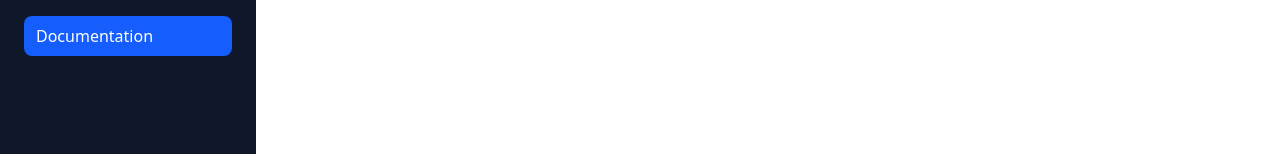
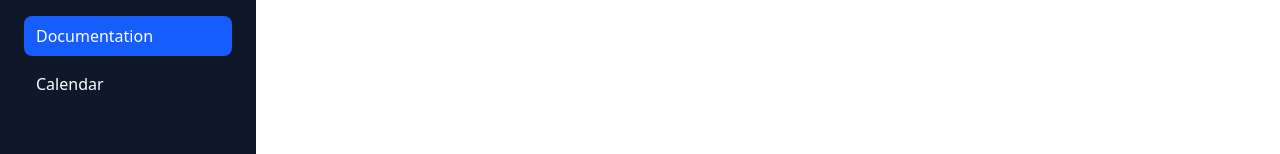
Before and after one commit to garcesjohnmarc30-create/AuditPro, a Next.js app: page /documentation in a window 1280 px wide. Shown: the part 151-305 px from the top of the page. Built offline with nearby package versions, Linux system fonts and the light colour scheme.

Commit message:
Update sidebar with Calendar link

```diff
--- a/components/layout/sidebar.tsx
+++ b/components/layout/sidebar.tsx
@@ -16,7 +16,7 @@ export default function Sidebar() {
         <h1 className="text-white text-2xl font-bold">AuditPro</h1>
       </div>
 
-      {/* Main Navigation (Dito ang Trip Tickets at Documentation) */}
+      {/* Main Navigation */}
       <nav className="flex-grow space-y-2">
         <p className="text-[10px] text-slate-500 uppercase font-bold tracking-wider mb-4">Menu</p>
 
@@ -26,9 +26,13 @@ export default function Sidebar() {
         <Link href="/documentation" className={getLinkClass("/documentation")}>
           Documentation
         </Link>
+        {/* DITO NATIN IDINAGDAG ANG CALENDAR */}
+        <Link href="/calendar" className={getLinkClass("/calendar")}>
+          Calendar
+        </Link>
       </nav>
 
-      {/* Footer Navigation (Dito lang ang Profile sa ilalim) */}
+      {/* Footer Navigation */}
       <nav className="border-t border-slate-700 pt-4">
         <Link href="/profile" className={getLinkClass("/profile")}>
           Profile
```
